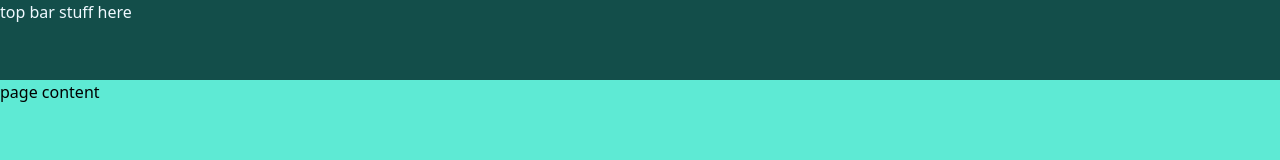
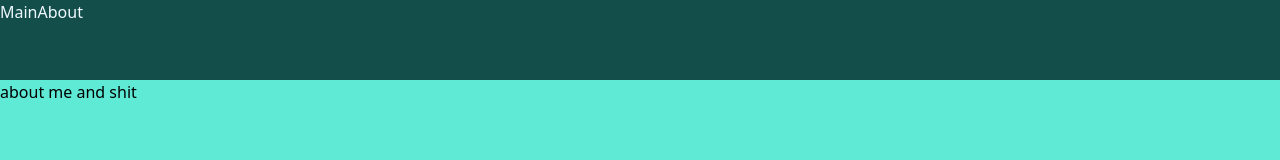
Before and after one commit to Utelagazkodas/ReactTest, a React (Vite) app: page /#/about in a window 1280 px wide. Shown: the top 160 px of the page. Built offline with nearby package versions, Linux system fonts and the light colour scheme.

Commit message:
added about

```diff
--- /dev/null
+++ b/src/404.tsx
@@ -0,0 +1,8 @@
+import TopBar from "./TopBar"
+
+export function Error404(){
+    return <body className="bg-teal-300 min-h-screen">
+        <TopBar />
+        404
+    </body>
+}
--- a/src/App.tsx
+++ b/src/App.tsx
@@ -2,10 +2,10 @@ import TopBar from "./TopBar"
 
 function App() {
 
+
   return (
     <body className="bg-teal-300 min-h-screen">
       <TopBar />
-      <p> page content</p>
     </body>
   )
 }
--- a/src/TopBar.tsx
+++ b/src/TopBar.tsx
@@ -1,7 +1,8 @@
 function TopBar(){
     return (
         <div className="block bg-teal-900 text-sky-50 h-20">
-            top bar stuff here
+            <a href="/#">Main</a>
+            <a href="/#about">About</a>
         </div>
     )
 }
--- /dev/null
+++ b/src/about.tsx
@@ -0,0 +1,9 @@
+import TopBar from "./TopBar"
+
+
+export function About(){
+    return <body className="bg-teal-300 min-h-screen">
+    <TopBar />
+    about me and shit
+    </body>
+}
--- a/src/main.tsx
+++ b/src/main.tsx
@@ -2,16 +2,17 @@ import React from 'react'
 import ReactDOM from 'react-dom/client'
 import App from './App.tsx'
 import './index.css'
-import { createBrowserRouter, RouterProvider } from 'react-router-dom'
+import { createHashRouter, RouterProvider } from 'react-router-dom'
+import { About } from './about.tsx'
+import { Error404 } from './404.tsx'
 
-const router = createBrowserRouter([{
+const router = createHashRouter([{
   path: "/",
-  element: <App />,
-  errorElement: <div>404</div>
-
-}, {
-  path: "asd",
-  element: <div>gay</div>
+  element: <App/>,
+  errorElement: <Error404/>
+},{
+  path: "about",
+  element:<About />
 }])
 
 
```
Also changed, not shown: 3 other files (tests, documents, lock files or other folders).
